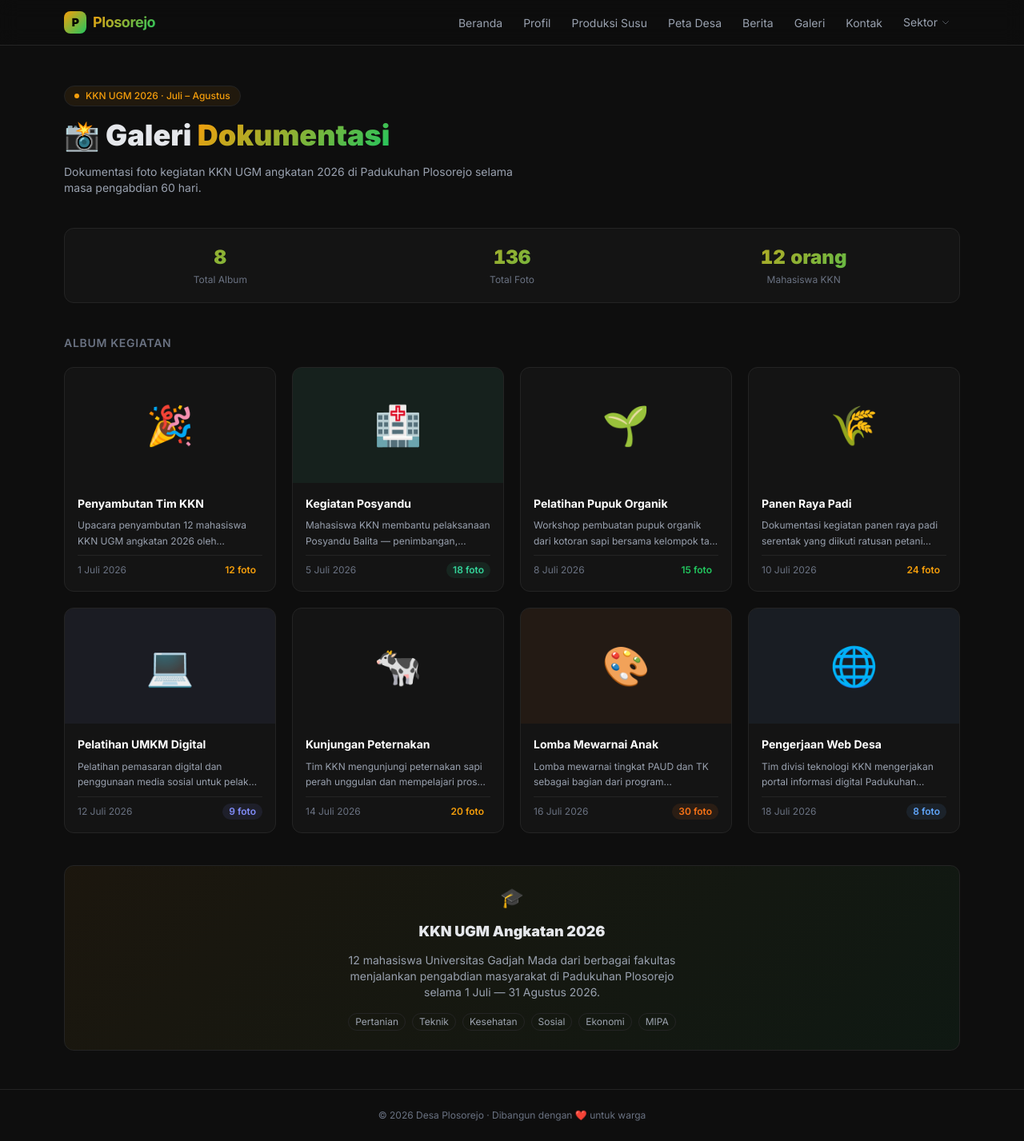
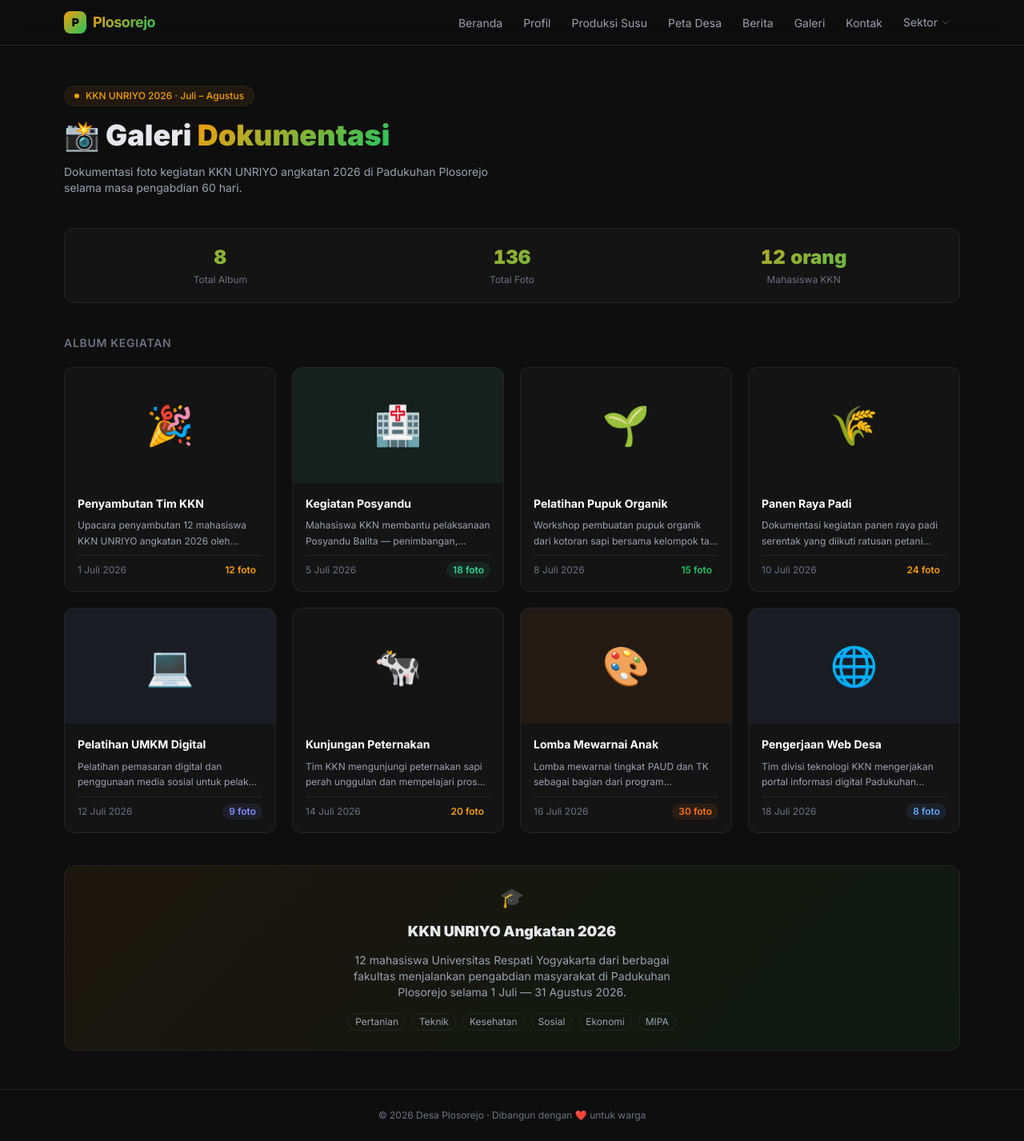
Before and after one commit to haviq/plosorejo-web, a Next.js app: page /galeri in a window 1280 px wide. Shown: the whole page at 80% size. Built offline with nearby package versions, Linux system fonts and the light colour scheme.

Commit message:
fix: ganti UGM → UNRIYO, Kelompok 1 → Unit 9
- KKN UNRIYO Unit 9 (bukan KKN UGM Kelompok 1)
- Universitas Respati Yogyakarta (bukan Universitas Gadjah Mada)
- Update: page.tsx, galeri, SKILL.md, DESIGN.md, berita.json

```diff
--- a/app/galeri/page.tsx
+++ b/app/galeri/page.tsx
@@ -2,7 +2,7 @@ import type { Metadata } from 'next'
 
 export const metadata: Metadata = {
   title: 'Galeri KKN 2026',
-  description: 'Dokumentasi foto kegiatan KKN UGM 2026 di Padukuhan Plosorejo.',
+  description: 'Dokumentasi foto kegiatan KKN UNRIYO 2026 di Padukuhan Plosorejo.',
 }
 
 const albums = [
@@ -12,7 +12,7 @@ const albums = [
     tanggal: '1 Juli 2026',
     emoji: '🎉',
     count: 12,
-    deskripsi: 'Upacara penyambutan 12 mahasiswa KKN UGM angkatan 2026 oleh perangkat padukuhan dan warga.',
+    deskripsi: 'Upacara penyambutan 12 mahasiswa KKN UNRIYO angkatan 2026 oleh perangkat padukuhan dan warga.',
     warna: 'var(--amber)',
   },
   {
@@ -93,14 +93,14 @@ export default function GaleriPage() {
           style={{ borderColor: 'var(--border)', color: 'var(--amber)', backgroundColor: 'rgba(245,158,11,0.08)' }}
         >
           <span className="w-1.5 h-1.5 rounded-full bg-current" aria-hidden="true" />
-          KKN UGM 2026 · Juli – Agustus
+          KKN UNRIYO 2026 · Juli – Agustus
         </div>
         <h1 className="text-4xl font-black">
           📸 Galeri{' '}
           <span className="gradient-text">Dokumentasi</span>
         </h1>
         <p className="text-gray-400 text-sm max-w-xl">
-          Dokumentasi foto kegiatan KKN UGM angkatan 2026 di Padukuhan Plosorejo
+          Dokumentasi foto kegiatan KKN UNRIYO angkatan 2026 di Padukuhan Plosorejo
           selama masa pengabdian 60 hari.
         </p>
       </section>
@@ -175,9 +175,9 @@ export default function GaleriPage() {
         aria-label="Informasi KKN"
       >
         <p className="text-2xl" aria-hidden="true">🎓</p>
-        <h2 className="font-black text-lg">KKN UGM Angkatan 2026</h2>
+        <h2 className="font-black text-lg">KKN UNRIYO Angkatan 2026</h2>
         <p className="text-sm text-gray-400 max-w-md mx-auto">
-          12 mahasiswa Universitas Gadjah Mada dari berbagai fakultas menjalankan pengabdian
+          12 mahasiswa Universitas Respati Yogyakarta dari berbagai fakultas menjalankan pengabdian
           masyarakat di Padukuhan Plosorejo selama 1 Juli — 31 Agustus 2026.
         </p>
         <div className="flex flex-wrap justify-center gap-2 pt-1">
--- a/app/page.tsx
+++ b/app/page.tsx
@@ -117,7 +117,7 @@ export default function HomePage() {
             style={{ borderColor: 'rgba(212,175,55,0.4)', color: 'var(--amber)', backgroundColor: 'rgba(212,175,55,0.1)' }}
           >
             <span className="w-1.5 h-1.5 rounded-full bg-current animate-pulse" aria-hidden="true" />
-            KKN UGM 2026 · Portal Informasi Digital
+            KKN UNRIYO 2026 · Portal Informasi Digital
           </div>
 
           <h1 className="text-5xl sm:text-7xl font-black tracking-tight leading-tight drop-shadow-lg">
--- a/content/berita.json
+++ b/content/berita.json
@@ -17,11 +17,11 @@
   },
   {
     "slug": "kkn-ugm-2026-tiba",
-    "judul": "Mahasiswa KKN UGM 2026 Resmi Tiba dan Mulai Pengabdian",
+    "judul": "Mahasiswa KKN UNRIYO 2026 Resmi Tiba dan Mulai Pengabdian",
     "tanggal": "2026-07-01",
     "kategori": "KKN",
-    "ringkasan": "Sebanyak 12 mahasiswa KKN UGM angkatan 2026 resmi ditempatkan di Padukuhan Plosorejo untuk menjalankan program pengabdian masyarakat selama 60 hari.",
-    "isi": "Padukuhan Plosorejo — Dua belas mahasiswa Kuliah Kerja Nyata (KKN) Universitas Gadjah Mada (UGM) angkatan 2026 resmi diterima di Padukuhan Plosorejo pada Rabu (1/7/2026). Mereka akan menjalankan program pengabdian selama 60 hari hingga akhir Agustus 2026.\n\nTim KKN yang terdiri dari berbagai disiplin ilmu — pertanian, kesehatan, teknik, dan sosial — ini dipimpin oleh Ketua Tim Arif Nugroho dari Fakultas Pertanian. Mereka disambut hangat oleh Kepala Padukuhan dan seluruh perangkat desa dalam upacara penyambutan sederhana namun penuh keakraban.\n\nProgram kerja yang direncanakan antara lain: pembuatan sistem informasi desa berbasis web, pelatihan pembuatan pupuk organik, penyuluhan kesehatan ibu dan anak, pendampingan UMKM dalam pemasaran digital, serta pembuatan portal informasi pariwisata desa.\n\n\"Kami berharap program-program ini dapat memberikan manfaat jangka panjang bagi masyarakat Plosorejo,\" ujar Arif. Kepala Padukuhan menyambut dengan antusias dan berharap kehadiran mahasiswa KKN dapat mempercepat digitalisasi dan pemberdayaan warga."
+    "ringkasan": "Sebanyak 12 mahasiswa KKN UNRIYO angkatan 2026 resmi ditempatkan di Padukuhan Plosorejo untuk menjalankan program pengabdian masyarakat selama 60 hari.",
+    "isi": "Padukuhan Plosorejo — Dua belas mahasiswa Kuliah Kerja Nyata (KKN) Universitas Respati Yogyakarta (UNRIYO) angkatan 2026 resmi diterima di Padukuhan Plosorejo pada Rabu (1/7/2026). Mereka akan menjalankan program pengabdian selama 60 hari hingga akhir Agustus 2026.\n\nTim KKN yang terdiri dari berbagai disiplin ilmu — pertanian, kesehatan, teknik, dan sosial — ini dipimpin oleh Ketua Tim Arif Nugroho dari Fakultas Pertanian. Mereka disambut hangat oleh Kepala Padukuhan dan seluruh perangkat desa dalam upacara penyambutan sederhana namun penuh keakraban.\n\nProgram kerja yang direncanakan antara lain: pembuatan sistem informasi desa berbasis web, pelatihan pembuatan pupuk organik, penyuluhan kesehatan ibu dan anak, pendampingan UMKM dalam pemasaran digital, serta pembuatan portal informasi pariwisata desa.\n\n\"Kami berharap program-program ini dapat memberikan manfaat jangka panjang bagi masyarakat Plosorejo,\" ujar Arif. Kepala Padukuhan menyambut dengan antusias dan berharap kehadiran mahasiswa KKN dapat mempercepat digitalisasi dan pemberdayaan warga."
   },
   {
     "slug": "festival-budaya-plosorejo-2026",
```
Also changed, not shown: 2 other files (tests, documents, lock files or other folders).
